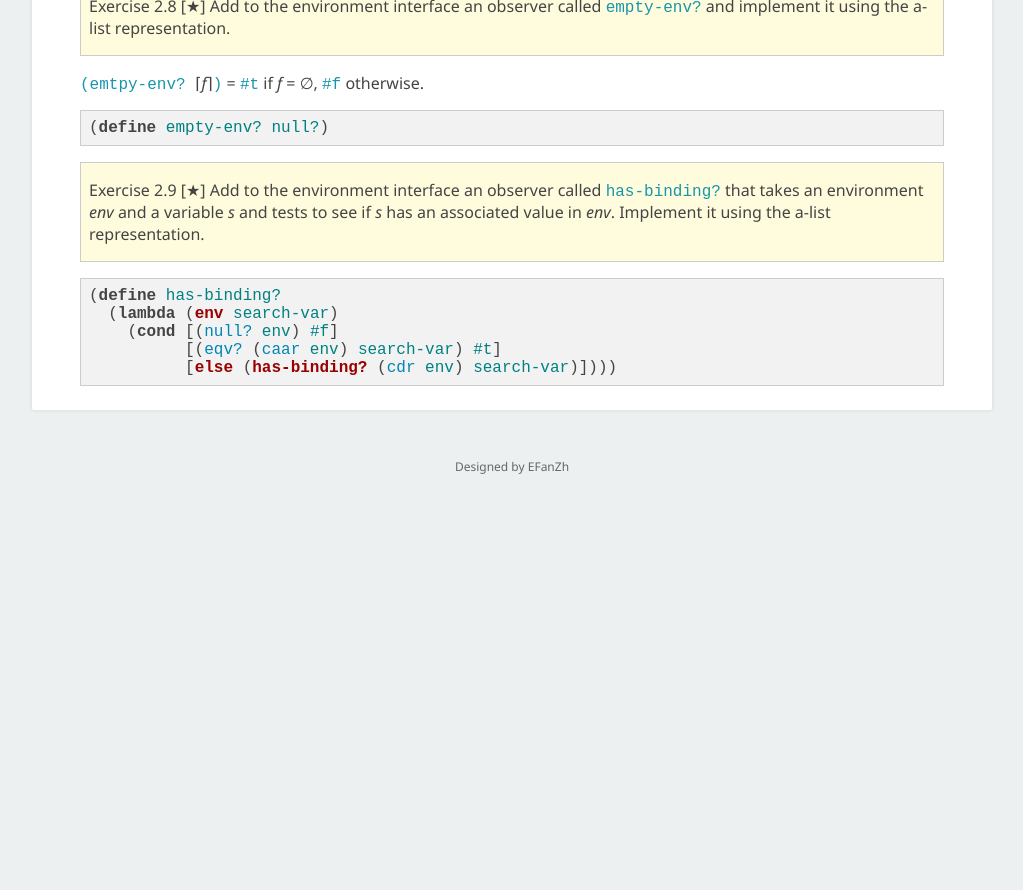
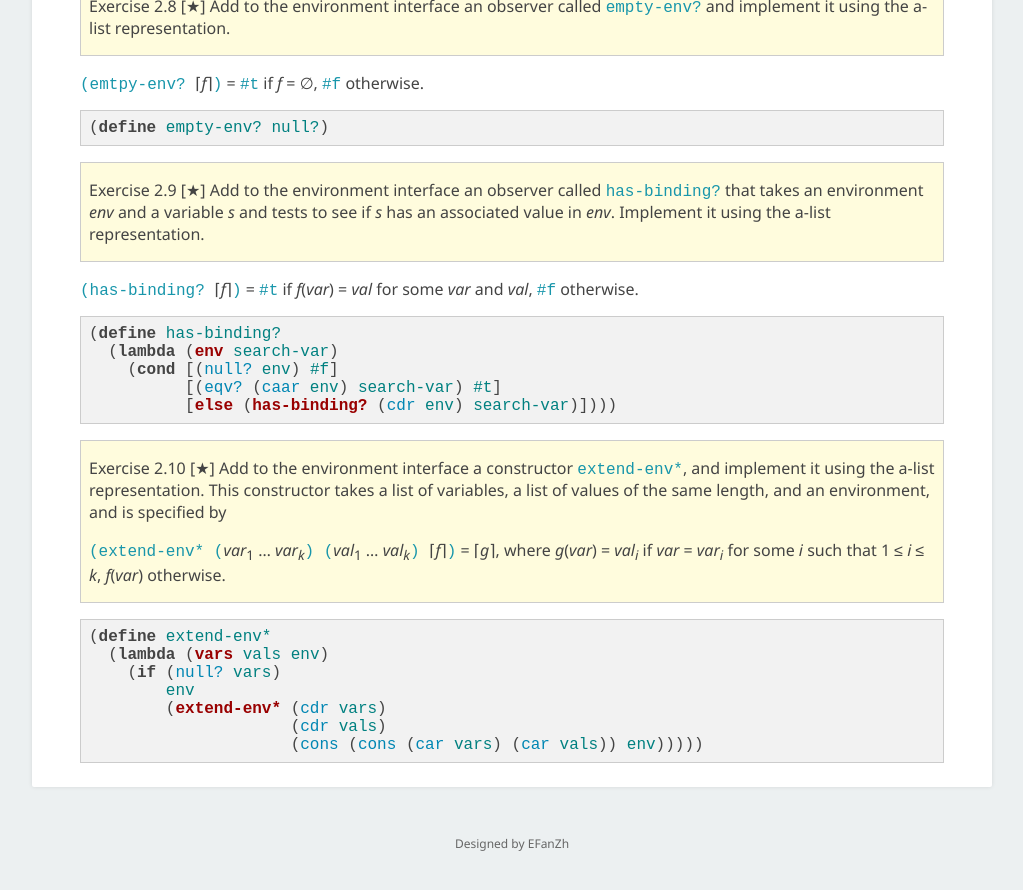
Before and after one commit to EFanZh/efanzh.github.io, a Jekyll site: the page built from _posts/2017-08-06-essentials-of-programming-languages-exercises.md, in a window 1280 px wide and 900 px high, scrolled down 21884 px. Shown: the top 890 px of the window, without its empty margins (128-1151 px from the left). Built offline with Jekyll 4.4.1, drawn with Linux system fonts in a browser that asks for light colours; formulas are drawn with MathJax 3; before the commit the page ends 22407 px from its top, so only the background shows below that.

Commit message:
Add EOPL exercise 2.10

````diff
--- a/_posts/2017-08-06-essentials-of-programming-languages-exercises.md
+++ b/_posts/2017-08-06-essentials-of-programming-languages-exercises.md
@@ -1128,6 +1128,8 @@ Observers: `top` and `empty-stack?`.
 > and a variable *s* and tests to see if *s* has an associated value in *env*. Implement it using the a-list
 > representation.
 
+`(has-binding? `⌈*f*⌉`)` = `#t` if *f*(*var*) = *val* for some *var* and *val*, `#f` otherwise.
+
 ```racket
 (define has-binding?
   (lambda (env search-var)
@@ -1135,3 +1137,21 @@ Observers: `top` and `empty-stack?`.
           [(eqv? (caar env) search-var) #t]
           [else (has-binding? (cdr env) search-var)])))
 ```
+
+> Exercise 2.10 [★] Add to the environment interface a constructor `extend-env*`, and implement it using the a-list
+> representation. This constructor takes a list of variables, a list of values of the same length, and an environment,
+> and is specified by
+>
+> `(extend-env* (`*var*<sub>1</sub> … *var*<sub>*k*</sub>`) (`*val*<sub>1</sub> … *val*<sub>*k*</sub>`) `⌈*f*⌉`)` = ⌈*g*⌉,
+> where *g*(*var*) = *val*<sub>*i*</sub> if *var* = *var*<sub>*i*</sub> for some *i* such that 1 ≤ *i* ≤ *k*, *f*(*var*)
+> otherwise.
+
+```scheme
+(define extend-env*
+  (lambda (vars vals env)
+    (if (null? vars)
+        env
+        (extend-env* (cdr vars)
+                     (cdr vals)
+                     (cons (cons (car vars) (car vals)) env)))))
+```
````
